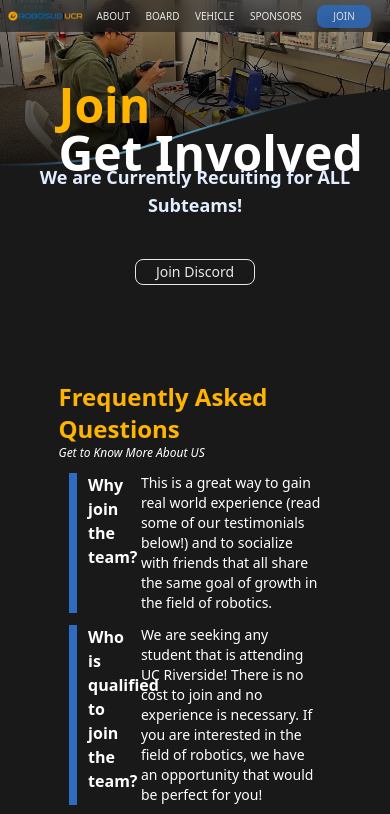
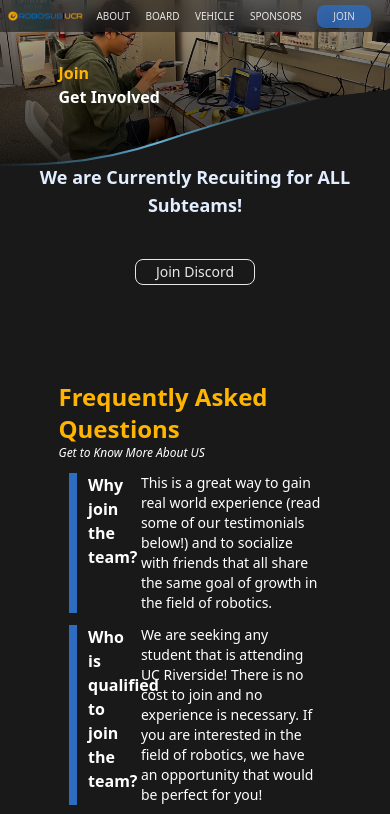
Before and after one commit to acm-ucr/robosub-website, a Next.js app: page /join in a window 390 px wide. Shown: the top 814 px of the page. Built offline with nearby package versions, Linux system fonts and the light colour scheme.

Commit message:
improved mobile responsiveness for PageTitle.jsx

```diff
--- a/src/components/PageTitle.jsx
+++ b/src/components/PageTitle.jsx
@@ -9,7 +9,7 @@ const PageTitle = ({ image, title, text }) => {
         alt="Background image 2"
         className="w-screen top-[43%] absolute"
       />
-      <div className="flex flex-col left-[15%] absolute top-[40%] text-5xl font-sans font-bold">
+      <div className="flex flex-col left-[15%] absolute top-[30%] md:top-[40%] md:text-5xl font-sans font-bold">
         <p className="text-robosub-yellow">{title}</p>
         <p>{text}</p>
       </div>
```
